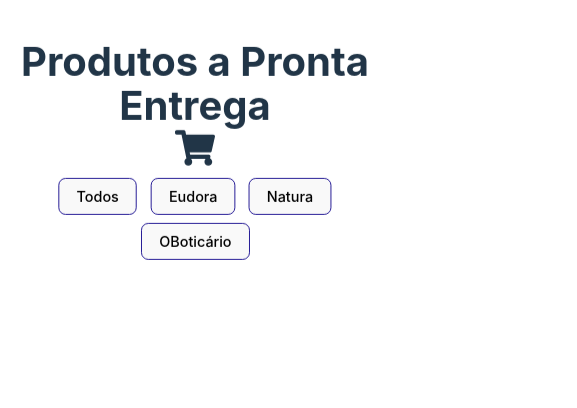
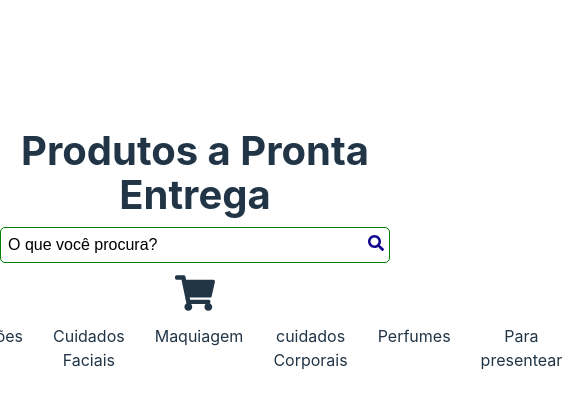
Before and after one commit to davi011205/catalogoDeProdutos, a React (Vite) app in the folder catalogoProdutos/: page / in a window 390 px wide. Shown: the top 408 px of the page, 577 px wide, since content can reach past the window. Built offline with nearby package versions, Linux system fonts and the light colour scheme; no server answers; the database is empty.

Commit message:
mudança de layaut
mudança no background
uso de variáveis globais
utilização de flexbox

```diff
--- a/catalogoProdutos/src/App.css
+++ b/catalogoProdutos/src/App.css
@@ -7,50 +7,292 @@
   text-rendering: optimizeLegibility;
   -webkit-font-smoothing: antialiased;
   -moz-osx-font-smoothing: grayscale;
+
+  min-height: 100vh;
+  width: 100vw;
+  overflow-x: hidden;
+
   display: flex;
   justify-content: center;
   text-align: center;
-  min-height: 100vh;
-  --corDeatalhes: #10058c;
-  --corFundo: #e2d8f9;
-  --corTexto: #2f1ca5;
-  --corHover: #d0c6e6;
+
   color: var(--corTexto);
   background: var(--corFundo);
 
+  /* --corDetalhes: #10058c;
+  --corFundo: #e2d8f9;
+  --corTexto: #2f1ca5;
+  --corHover: #d0c6e6; */
+
+  --corFundo: rgba(255, 255, 255, 0.914);
+  --corTexto: black;
+  --corDetalhes: #10058c;
+  --corTeste:rgb(13, 3, 120)c;
+  --corHover: #d0c6e6;
 }
 
-header {
-  position: fixed;
-  padding-top: 4vh;
-  top: 9%;
-  left: 50%;
-  transform: translate(-50%, -50%);
-  width: 100vw;
-  backdrop-filter: blur(2px);
-  z-index: 1;
+button {
+  border-radius: 8px;
+  border: 1px solid transparent;
+  padding: 0.6em 1.2em;
+  font-size: 1em;
+  font-weight: 500;
+  font-family: inherit;
+  background-color: #1a1a1a;
+  cursor: pointer;
+  transition: border-color 0.25s;
+}
+button:hover {
+  border-color: #646cff;
+}
+button:focus,
+button:focus-visible {
+  outline: 4px auto -webkit-focus-ring-color;
+}
 
-  h1 {
-    margin: 0;
+@keyframes fadeIn {
+  from {
+    opacity: 0;
+  }
+  to {
+    opacity: 1;
   }
 }
 
-.filter-buttons button {
-  border: 1px solid var(--corDeatalhes);
-  margin: 6px;
+@keyframes slide {
+  0% {
+    transform: translateX(0);
+  }
+  50% {
+    transform: translateX(20px); /* Desloca para a direita */
+  }
+  100% {
+    transform: translateX(0);
+  }
 }
 
+
+header {
+  /* header geral */
+  display: flex;
+  flex-wrap: wrap;
+  justify-content: center;
+  align-items: center;
+  width: 100vw;
+  background-color: white;
+  position: sticky;
+  top: 0;
+  left: 0;
+
+
+  /* chamada para ver as xícaras */
+  .disclaimerXicaras {
+    display: flex;
+    justify-content: center;
+    background-color: red; /* Mantenha a cor de fundo desejada */
+    width: 100vw;
+    transition: opacity 1s ease-in-out; /* Transição suave para a opacidade */
+
+    p {
+
+    }
+
+    &:hover p{
+      animation: none;
+    }
+  }
+
+  .fade-in {
+    display: visible; /* Visível */
+  }
+
+  .fade-out {
+    display: none; /* Invisível */
+  }
+
+  /* div que envolve o titulo a pesquisa e o carrinho */
+  .tituloPesquisaCarrinho {
+    width: 100%;
+    display: flex;
+    flex-wrap: wrap;
+    justify-content: center;
+    align-items: center;
+    gap: 10px;
+  }
+
+  /* div dos filtros */
+  .filter-buttons {
+    width: 100vw;
+    display: flex;
+    justify-content: center;
+
+    /* background-color: blue; */
+
+    div{
+      padding: 5px 15px;
+
+      &:hover {
+        background-color: var(--corHover);
+      }
+
+      &::selection {
+        border-bottom: 1px solid var(--corDetalhes);
+      }
+
+    }
+  }
+
+  /* div titulo */
+  h1 {
+    font-size: 18px;
+    margin: 0;
+  }
+
+  /* div pesquisa */
+  .pesquisaESugestao {
+    width: 100%;
+    max-width: 400px;
+    position: relative; /* para que as sugestões sejam posicionadas relativas a essa div */
+
+    .containerPesquisa {
+      display: flex;
+      align-items: center;
+      border: 1px solid #10058c5b;
+      padding: 5px;
+      border-radius: 5px;
+      flex-wrap: wrap;
+      border: 1px solid green;
+      position: relative; /* posicionamento relativo para ajustar as sugestões */
+
+    }
+
+    .containerPesquisa:hover {
+      border: 1px solid var(--corDetalhes);
+
+    }
+
+    .sugestoes {
+      margin-top: 1vh;
+      border-radius: 5px;
+      border: 1px solid #10058c5b;
+      position: absolute; /* posição absoluta para sobrepor o conteúdo */
+      width: 100%;
+      background-color: white;
+      z-index: 1;
+    }
+
+    .sugestoes ul {
+      list-style: none;
+      text-align: left;
+      padding-left: 1vw;
+      cursor: pointer;
+      font-size: 0.8rem;
+
+      h1 {
+        font-size: 1rem;
+        margin-bottom: 1vh;
+      }
+
+
+      li {
+        margin: auto auto 2vh 1vw;
+        display: flex;
+
+        p {
+          margin: 0 0 0 0.5vw;
+          padding: 0;
+        }
+      }
+
+      .bolinha {
+        background-color: var(--corHover);
+        border-radius: 50%;
+        width: 1px;
+        height: 1px;
+        padding: 10px;
+        display: flex;
+        align-items: center;
+        justify-content: center;
+      }
+    }
+
+    .sugestoes li:hover {
+      color: var(--corDetalhes);
+      font-weight: bold;
+    }
+
+    .inputPesquisa {
+      flex: 1;
+      border: none;
+      outline: none;
+    }
+
+    .iconePesquisa {
+      color: var(--corDetalhes);
+      cursor: pointer;
+    }
+
+    .containerPesquisa input {
+      font-size: 16px;
+      background: none;
+    }
+
+    .containerPesquisa input::placeholder {
+      color: var(--corTexto);
+    }
+
+    .containerPesquisa input:focus {
+      color: var(--corTexto);
+    }
+  }
+
+
+  /* div carrinho */
+  .cart-icon-container {
+    position: relative;
+    display: inline-block;
+    cursor: pointer;
+  }
+
+  .cart-count {
+    position: absolute;
+    top: -10px;
+    right: -10px;
+    background-color: #4c00b0;
+    color: white;
+    border-radius: 50%;
+    padding: 5px 8px;
+    font-size: 12px;
+    font-weight: bold;
+    line-height: 1;
+  }
+
+  .shopping-cart {
+    padding: 20px;
+    position: fixed;
+    top: 0;
+    right: 0;
+    width: 10vw;
+    height: 100%;
+    overflow-y: auto;
+    background-color: black;
+  }
+
+}
+
+
+/* produtos da pagina */
 .produto-list {
   display: flex;
   flex-wrap: wrap;
   justify-content:space-around;
-  gap: 15px;
+  gap: 4px;
   width: 90vw;
-  margin: 25vh auto 2vh 0;
+  margin: 2vh auto;
 }
 
 .produto-card {
-  border: 2px solid var(--corDeatalhes);
+  border: 2px solid var(--corDetalhes);
   border-radius: 20px;
   cursor: pointer;
   transition: transform 0.2s;
@@ -71,7 +313,7 @@
 }
 .produto-card button {
   margin: 2vh 0 4vh 0;
-  border: 1px solid var(--corDeatalhes);
+  border: 1px solid var(--corDetalhes);
 }
 
 .produto-nome, .produto-descricao, .produto-preco, .produto-quantidade {
@@ -81,7 +323,7 @@
 }
 
 .produto-nome {
-  color: var(--corDeatalhes);
+  color: var(--corDetalhes);
   font-size: 1.6rem;
 }
 
@@ -89,39 +331,9 @@
   background-color: var(--corHover); /* Fundo cinza */
 }
 
-.shopping-cart {
-  padding: 20px;
-  position: fixed;
-  top: 0;
-  right: 0;
-  width: 10vw;
-  height: 100%;
-  overflow-y: auto;
-  background-color: black;
-}
-
-.cart-icon-container {
-  position: relative;
-  display: inline-block;
-  cursor: pointer;
-}
-
-.cart-count {
-  position: absolute;
-  top: -10px;
-  right: -10px;
-  background-color: #4c00b0;
-  color: white;
-  border-radius: 50%;
-  padding: 5px 8px;
-  font-size: 12px;
-  font-weight: bold;
-  line-height: 1;
-}
 
 @media (min-width: 320px) and (max-width: 480px) {
   header {
-    padding-top: 18dvh;
 
     h1 {
       font-size: 2.5rem;
--- a/catalogoProdutos/src/App.jsx
+++ b/catalogoProdutos/src/App.jsx
@@ -4,13 +4,16 @@
 import { collection, getDocs } from 'firebase/firestore';
 import ListaProdutos from './componentes/ListaProdutos';
 import CarrinhoDeCompra from './componentes/CarrinhoDeCompra';
-import { FaShoppingCart } from 'react-icons/fa'; // Importa o ícone de carrinho
+import SugestoesPesquisa from './componentes/SugestoesPesquisa';
+import Disclaimer from './componentes/Disclaimer';
+import { FaShoppingCart, FaSearch } from 'react-icons/fa';
 
 function App() {
   const [itensCarrinho, setItensCarrinho] = useState([]);
   const [produtos, setProdutos] = useState([]);
   const [selectedCategoria, setSelectedCategoria] = useState(null);
-  const [mostrarCarrinho, setMostrarCarrinho] = useState(false); // Estado para controlar a exibição do carrinho
+  const [mostrarCarrinho, setMostrarCarrinho] = useState(false);
+  const [mostrarSugestoes, setMostrarSugestoes] = useState(false);
 
   useEffect(() => {
     const fetchProdutos = async () => {
@@ -53,24 +56,74 @@
 
 
   return (
-    <div id='root'>
-      <header>
-        <h1>Produtos a Pronta Entrega</h1>
+    <div>
+      <header >
+        {/* <Disclaimer></Disclaimer> */}
+        <div className='tituloPesquisaCarrinho'>
+          <div className='titulo'>
+            <h1>Produtos a Pronta Entrega</h1>
+          </div>
+
+          <div className='pesquisaESugestao'>
+            <div id="pesquisa" className="containerPesquisa">
+              <input
+                type="text"
+                placeholder="O que você procura?"
+                className="inputPesquisa"
+                onFocus={() => {
+                  setMostrarSugestoes(true);
+                }}
+                onBlur={() => {
+                  setTimeout(() => setMostrarSugestoes(false), 200);
+                }}
+
+              />
+              <span className="iconePesquisa"><FaSearch /></span>
+            </div>
+            {mostrarSugestoes && <SugestoesPesquisa />}
+          </div>
+
         <div className="cart-icon-container" onClick={() => setMostrarCarrinho(!mostrarCarrinho)}>
           <FaShoppingCart size={40} className="cart-icon" /> {/* Ícone maior para melhor visualização */}
           {itensCarrinho.length > 0 && (
             <span className="cart-count">{itensCarrinho.length}</span>
           )} {/* O contador só aparece quando há itens no carrinho */}
         </div>
+          </div>
 
-        {mostrarCarrinho && <CarrinhoDeCompra itensCarrinho={itensCarrinho} />}
         <div className="filter-buttons">
-          <button onClick={() => handleCategoriaFilterChange(null)}>Todos</button>
-          <button onClick={() => handleCategoriaFilterChange('eudora')}>Eudora</button>
-          <button onClick={() => handleCategoriaFilterChange('natura')}>Natura</button>
-          <button onClick={() => handleCategoriaFilterChange('oboticario')}>OBoticário</button>
+          <div onClick={() => handleCategoriaFilterChange(null)}>
+            Todas as categorias
+          </div>
+
+          <div onClick={() => handleCategoriaFilterChange('promocao')}>
+            Promoções
+          </div>
+
+          <div onClick={() => handleCategoriaFilterChange('cuidadoFacial')}>
+            Cuidados Faciais
+          </div>
+
+          <div onClick={() => handleCategoriaFilterChange('maquiagem')}>
+            Maquiagem
+          </div>
+
+          <div onClick={() => handleCategoriaFilterChange('cuidadoCorporal')}>
+            cuidados Corporais
+          </div>
+
+          <div onClick={() => handleCategoriaFilterChange('perfumes')}>
+            Perfumes
+          </div>
+
+          <div onClick={() => handleCategoriaFilterChange('presente')}>
+            Para presentear
+          </div>
+
         </div>
       </header>
+        {mostrarCarrinho && <CarrinhoDeCompra itensCarrinho={itensCarrinho} />}
+
       <div>
         <ListaProdutos produtos={filteredProdutos} adicionarNoCarrinho={handleAddToCart} />
       </div>
--- /dev/null
+++ b/catalogoProdutos/src/componentes/Disclaimer.jsx
@@ -0,0 +1,24 @@
+import React, { useEffect, useState } from 'react';
+import '../App.css'; // Importe seu CSS
+
+const Disclaimer = () => {
+  const [visible, setVisible] = useState(true); // Estado para controlar a visibilidade
+
+  useEffect(() => {
+    const intervalId = setInterval(() => {
+      setVisible((prevVisible) => !prevVisible); // Alterna a visibilidade a cada 5 segundos
+    }, 5000);
+
+    // Limpa o intervalo ao desmontar o componente
+    return () => clearInterval(intervalId);
+  }, []);
+
+  return (
+    <div className={`disclaimerXicaras ${visible ? 'fade-in' : 'fade-out'}`}>
+      <p>Mensagem 1</p>
+      <p>Mensagem 2</p>
+    </div>
+  );
+};
+
+export default Disclaimer;
--- /dev/null
+++ b/catalogoProdutos/src/componentes/SugestoesPesquisa.jsx
@@ -0,0 +1,50 @@
+import React from 'react';
+
+function SugestoesPesquisa({  }) {
+
+  return (
+    <div className="sugestoes">
+      <ul>
+        <h1>Termos mais procurados</h1>
+        <li>
+            <div className="bolinha">1</div>
+            <p>base</p>
+        </li>
+        <li>
+            <div className="bolinha">2</div>
+            <p>batom</p>
+        </li>
+        <li>
+            <div className="bolinha">3</div>
+            <p>perfume</p>
+        </li>
+        <li>
+            <div className="bolinha">4</div>
+            <p>corretivo</p>
+        </li>
+        <li>
+            <div className="bolinha">5</div>
+            <p>pó</p>
+        </li>
+        <li>
+            <div className="bolinha">6</div>
+            <p>blush</p>
+        </li>
+        <li>
+            <div className="bolinha">7</div>
+            <p>sombra</p>
+        </li>
+        <li>
+            <div className="bolinha">8</div>
+            <p>delineador</p>
+        </li>
+        <li>
+            <div className="bolinha">9</div>
+            <p>sabonete</p>
+        </li>
+      </ul>
+    </div>
+  );
+}
+
+export default SugestoesPesquisa;
--- a/catalogoProdutos/src/index.css
+++ b/catalogoProdutos/src/index.css
@@ -20,24 +20,6 @@
   line-height: 1.1;
 }
 
-button {
-  border-radius: 8px;
-  border: 1px solid transparent;
-  padding: 0.6em 1.2em;
-  font-size: 1em;
-  font-weight: 500;
-  font-family: inherit;
-  background-color: #1a1a1a;
-  cursor: pointer;
-  transition: border-color 0.25s;
-}
-button:hover {
-  border-color: #646cff;
-}
-button:focus,
-button:focus-visible {
-  outline: 4px auto -webkit-focus-ring-color;
-}
 
 @media (prefers-color-scheme: light) {
   :root {
```
